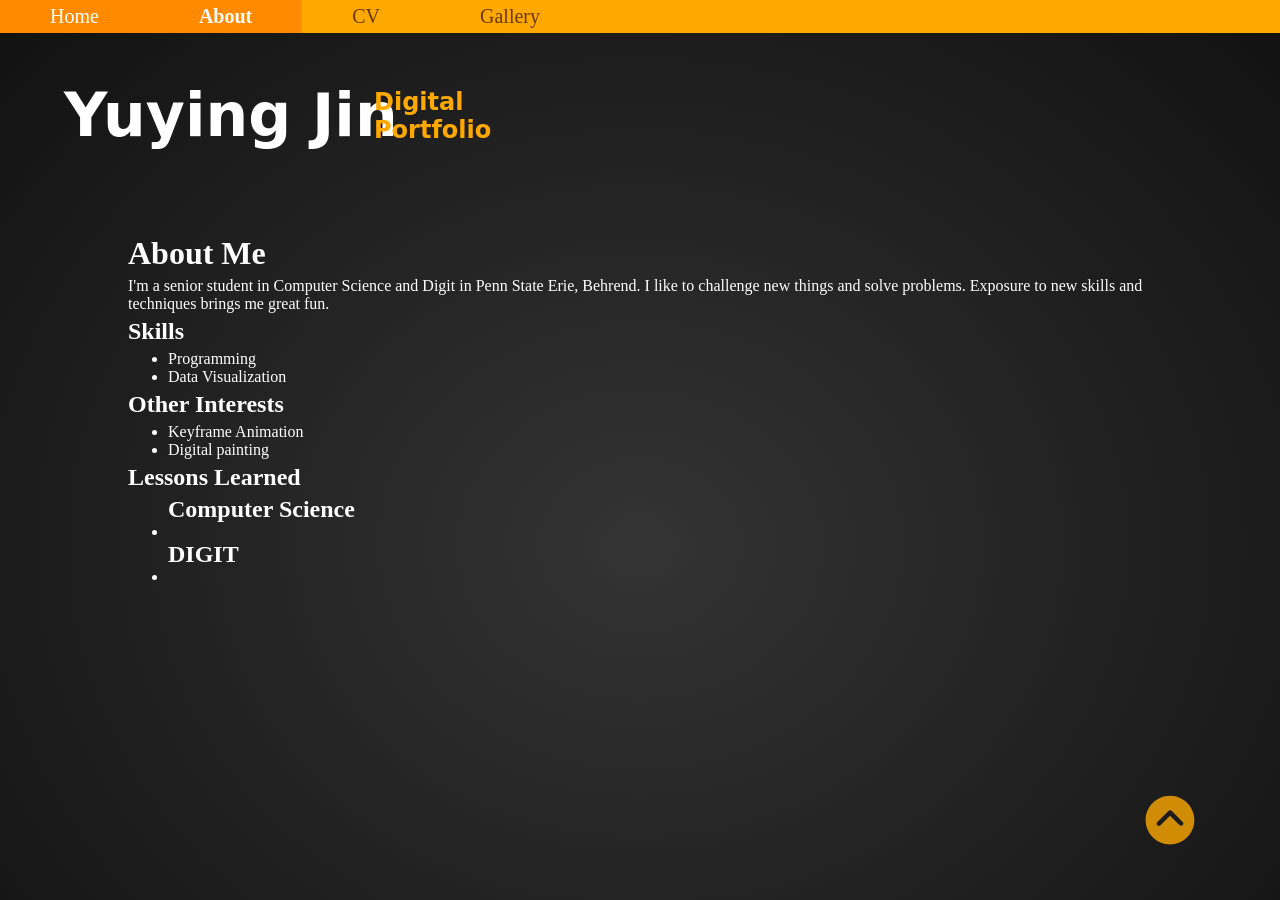
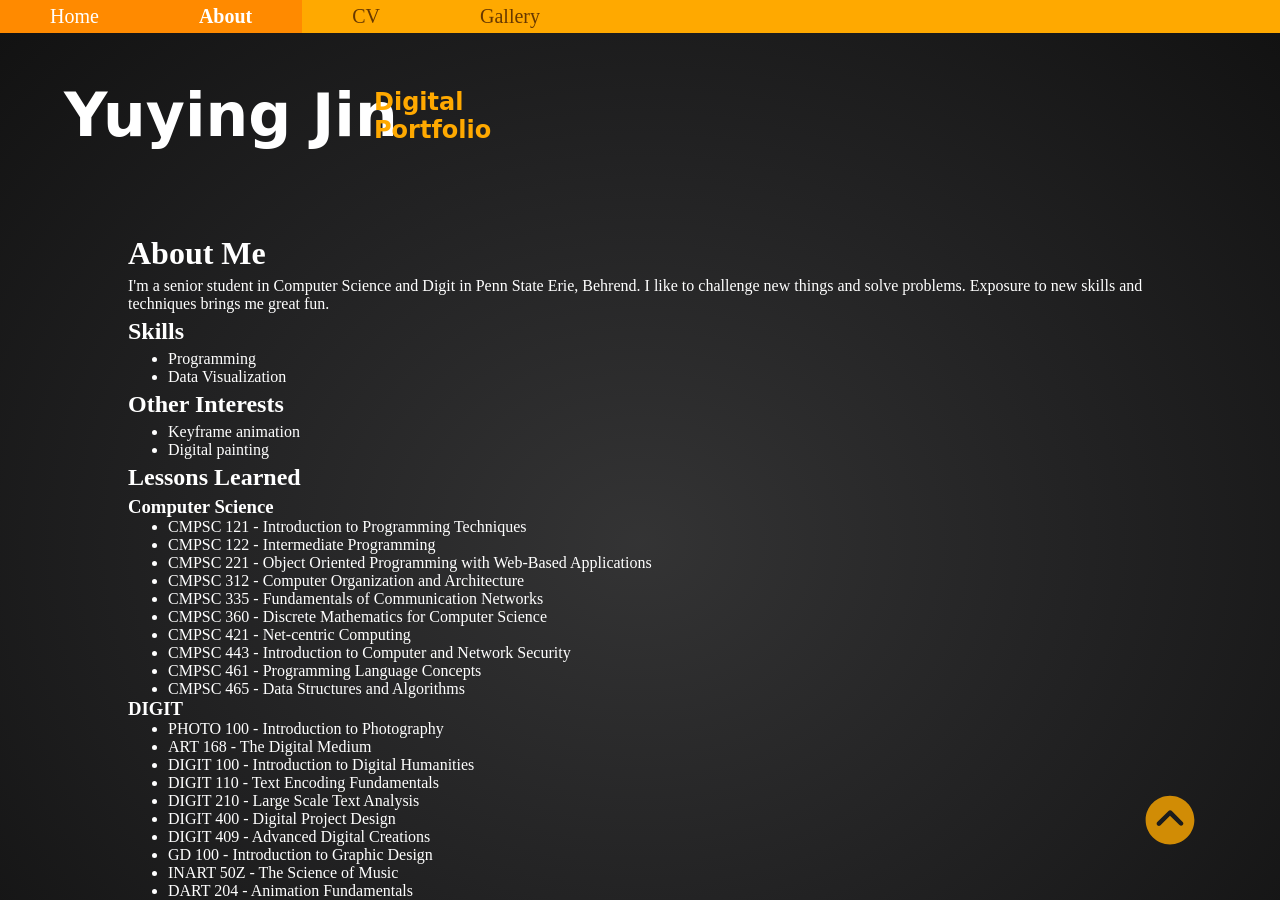
Before and after one commit to Yuying-Jin/DIGIT400static, a Jekyll site: the page built from docs/about.html, in a window 1280 px wide and 900 px high. Built offline with Jekyll 4.4.1, drawn with Linux system fonts in a browser that asks for light colours; some of the changed text lies outside the part shown.

Commit message:
add lessons in about page and my role in gallery page

```diff
--- /dev/null
+++ b/docs/_data/lesson.yml
@@ -0,0 +1,26 @@
+category:
+  - title: Computer Science
+    lesson:
+      - name: CMPSC 121 - Introduction to Programming Techniques
+      - name: CMPSC 122 - Intermediate Programming
+      - name: CMPSC 221 - Object Oriented Programming with Web-Based Applications
+      - name: CMPSC 312 - Computer Organization and Architecture
+      - name: CMPSC 335 - Fundamentals of Communication Networks
+      - name: CMPSC 360 - Discrete Mathematics for Computer Science
+      - name: CMPSC 421 - Net-centric Computing
+      - name: CMPSC 443 - Introduction to Computer and Network Security
+      - name: CMPSC 461 - Programming Language Concepts
+      - name: CMPSC 465 - Data Structures and Algorithms
+  - title: DIGIT
+    lesson:
+      - name: PHOTO 100 - Introduction to Photography
+      - name: ART 168 - The Digital Medium
+      - name: DIGIT 100 - Introduction to Digital Humanities
+      - name: DIGIT 110 - Text Encoding Fundamentals
+      - name: DIGIT 210 - Large Scale Text Analysis
+      - name: DIGIT 400 - Digital Project Design
+      - name: DIGIT 409 - Advanced Digital Creations
+      - name: GD 100 - Introduction to Graphic Design
+      - name: INART 50Z - The Science of Music
+      - name: DART 204 - Animation Fundamentals
+      - name: GAME 220 - Introduction to Game Design
--- a/docs/_layouts/default.html
+++ b/docs/_layouts/default.html
@@ -17,7 +17,6 @@
         </div><!-- /.container -->
         <footer>
             <ul>
-                <li><a href="yxj5181@psu.edu">email</a></li>
                 <li><a href="https://github.com/Yuying-Jin/DIGIT400">github</a></li>
             </ul>
             <div id="license">
--- a/docs/about.html
+++ b/docs/about.html
@@ -16,20 +16,21 @@ url: "https://yuying-jin.github.io/DIGIT400/about.html"
     <div>
         <h1>Other Interests</h1>
         <ul>
-            <li>Keyframe Animation</li>
+            <li>Keyframe animation</li>
             <li>Digital painting</li>
         </ul>
     </div>
     <div>
         <h1>Lessons Learned</h1>
-        <ul>
-            <h2>Computer Science</h2>
-            <li></li>
-        </ul>
-
-        <ul>
-            <h2>DIGIT</h2>
-            <li></li>
-        </ul>
+        {% for category in site.data.lesson.category %}
+        <div class="lesson">
+            <h3>{{ category.title }}</h3>
+            <ul>
+                {% for lesson in category.lesson %}
+                <li>{{ lesson.name }}</li>
+                {% endfor %}
+            </ul>
+        </div>
+        {% endfor %}
     </div>
 </section>
--- a/docs/gallery.html
+++ b/docs/gallery.html
@@ -4,14 +4,14 @@ title: Gallery
 url: "https://yuying-jin.github.io/DIGIT400/gallery.html"
 ---
 
-<section class="gallery">
+<section class="gallery" xmlns="http://www.w3.org/1999/html">
     <h1>My Digital Projects</h1>
     <div class="cardContainer">
         {% for item in site.data.project %}
             <div class="card">
                 <img src="{{ item.img }}" alt="preview">
                 <h2>{{ item.name }}</h2>
-                <p>{{ item.desc }}</p>
+                <p>{{ item.desc }}</br></br>{{ item.role }}</p>
                 <a href="{{ item.github }}" target="_blank">GitHub</a>
             </div>
         {% endfor %}
--- a/docs/webstyle.css
+++ b/docs/webstyle.css
@@ -260,7 +260,7 @@ small{
 .card{
     background-color: var(--greyDD);
     width: 385px;
-    height: 400px;
+    height: 450px;
     overflow: hidden;
     position: relative;
     display: flex;
@@ -271,7 +271,7 @@ small{
 }
 .card img{
     width: 90%;
-    height: 40%;
+    height: 30%;
     object-fit: cover;
     margin: 5%;
     position: absolute;
@@ -282,7 +282,7 @@ small{
 .card h2{
     width: 90%;
     position: absolute;
-    top: 50%;
+    top: 37%;
     font-weight: normal;
     font-size: 24px;
     font-family: "Trebuchet MS", sans-serif;
@@ -291,7 +291,7 @@ small{
 .card p{
     width: 85%;
     position: absolute;
-    top: 60%;
+    top: 47%;
     text-align: justify;
     font-family: Tahoma, Verdana, sans-serif;
 }
@@ -301,7 +301,7 @@ small{
     position: absolute;
     left: var(--left);
     width: 20%;
-    bottom: 8%;
+    bottom: 7%;
     padding: 1% var(--paddingL);
     background-color: var(--orange);
     text-decoration: none;
```
Also changed, not shown: docs/_data/project.yml (+6 -8 lines), 1 other file.
